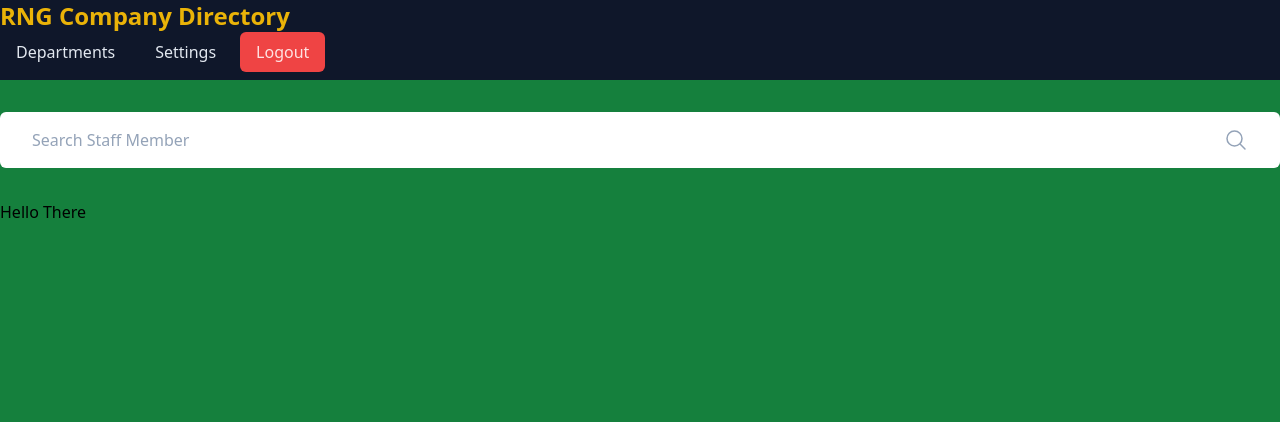
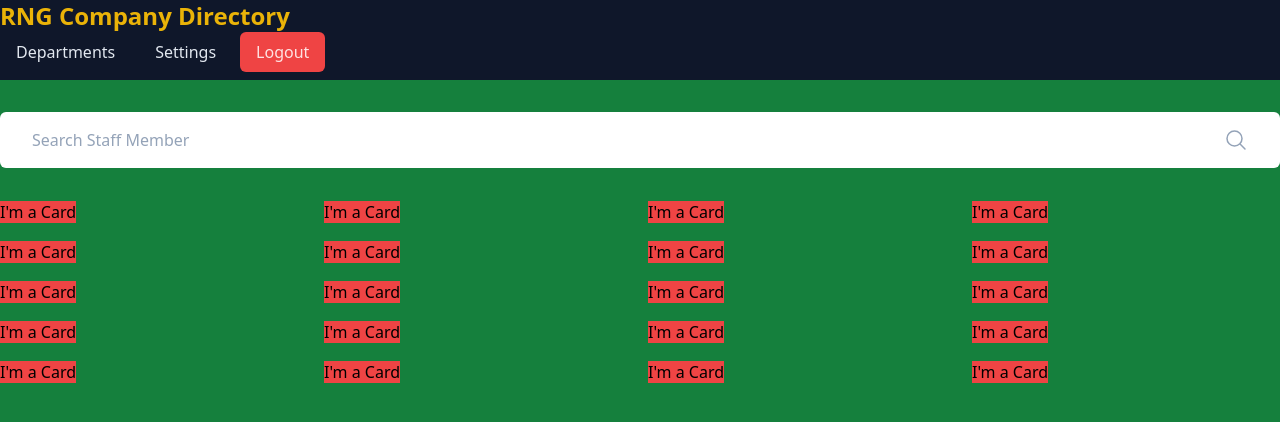
Before and after one commit to rngmatch/vue-company-directory-mr, a Vue app: page /other in a window 1280 px wide. Shown: the top 422 px of the page. Built offline with nearby package versions, Linux system fonts and the light colour scheme.

Commit message:
sub-wrapper

```diff
--- a/src/components/Main.vue
+++ b/src/components/Main.vue
@@ -1,17 +1,18 @@
 <!-- eslint-disable vue/multi-word-component-names -->
 <script setup>
 import MainSearch from './MainSearch.vue'
+import MainCards from './MainCards.vue'
 </script>
 
 <template>
   <div class="wrapper">
     <MainSearch />
-    <h1>Hello There</h1>
+    <MainCards />
   </div>
 </template>
 
 <style scoped lang="postcss">
 .wrapper {
-  @apply flex flex-col gap-4 py-4;
+  @apply container mx-auto flex flex-col gap-4 py-4;
 }
 </style>
--- /dev/null
+++ b/src/components/MainCards.vue
@@ -0,0 +1,15 @@
+<script setup>
+import MainCardsSingle from './MainCardsSingle.vue'
+</script>
+
+<template>
+  <div class="sub-wrapper">
+    <MainCardsSingle v-for="n in 20" />
+  </div>
+</template>
+
+<style scoped lang="postcss">
+.sub-wrapper {
+  @apply grid grid-cols-1 gap-4 md:grid-cols-2 lg:grid-cols-3 xl:grid-cols-4;
+}
+</style>
--- /dev/null
+++ b/src/components/MainCardsSingle.vue
@@ -0,0 +1,5 @@
+<template>
+  <div>
+    <span class="inline bg-red-500">I'm a Card</span>
+  </div>
+</template>
```
